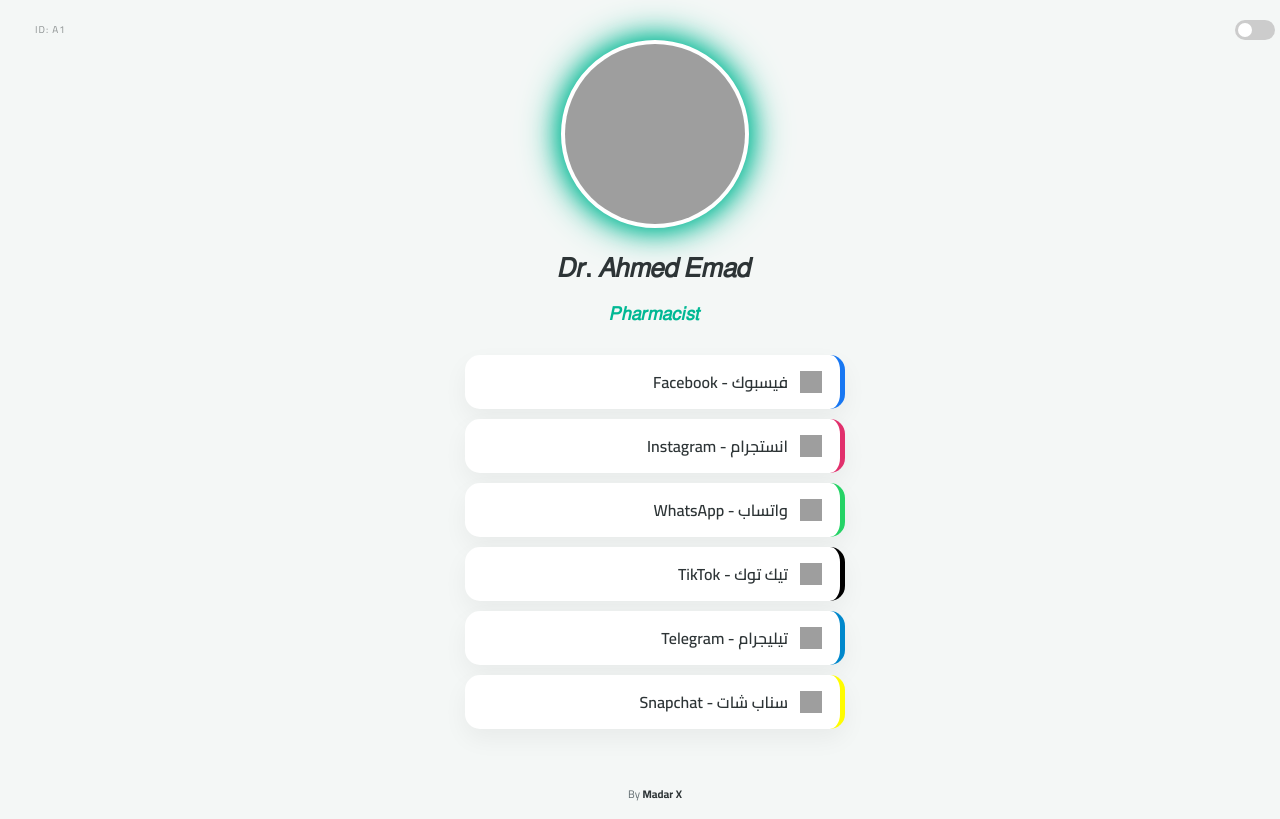
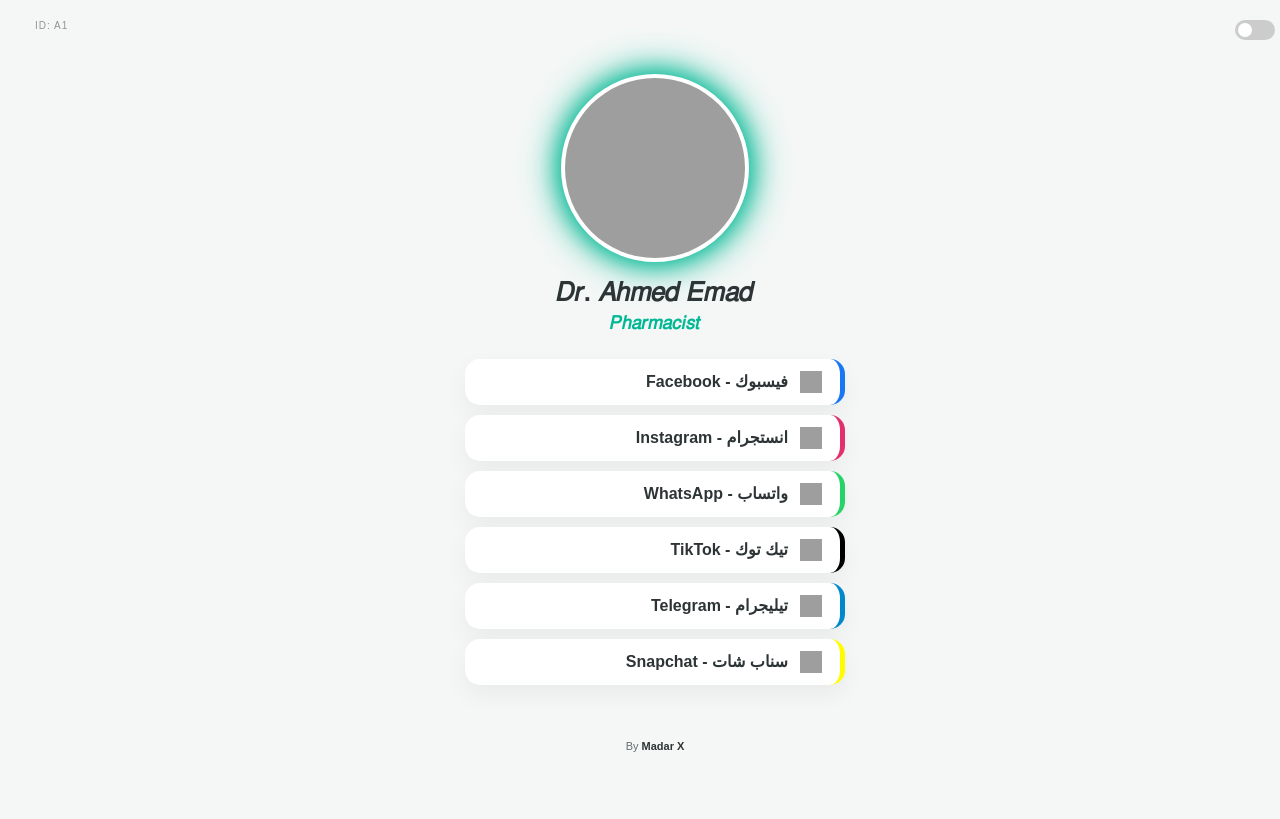
Before and after one commit to madar-x/a1, a plain HTML site: page index.html in a window 1280 px wide. Drawn offline with Linux system fonts and the light colour scheme; grey boxes are pictures that could not be loaded.

```diff
--- a/index.html
+++ b/index.html
@@ -4,7 +4,7 @@
     <meta charset="UTF-8">
     <meta name="viewport" content="width=device-width, initial-scale=1.0, maximum-scale=1.0, user-scalable=no">
     <title>Dr. Ahmed Emad - Madar X</title>
-    <link href="https://fonts.googleapis.com/css2?family=Cairo:wght@400;600;700&display=swap" rel="stylesheet">
+
     <style>
         :root {
             --bg-body: #f4f7f6;
@@ -229,4 +229,5 @@
     </script>
 
 </body>
+
 </html>
```
